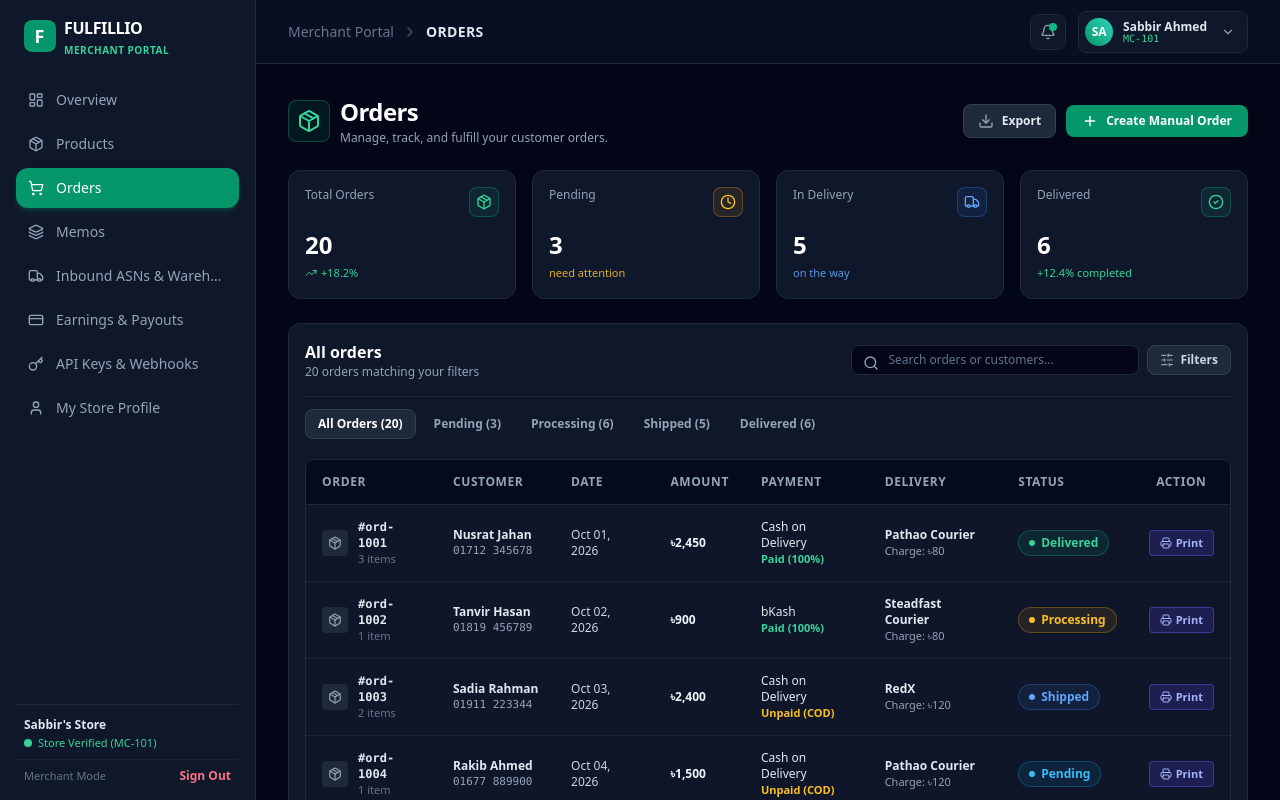
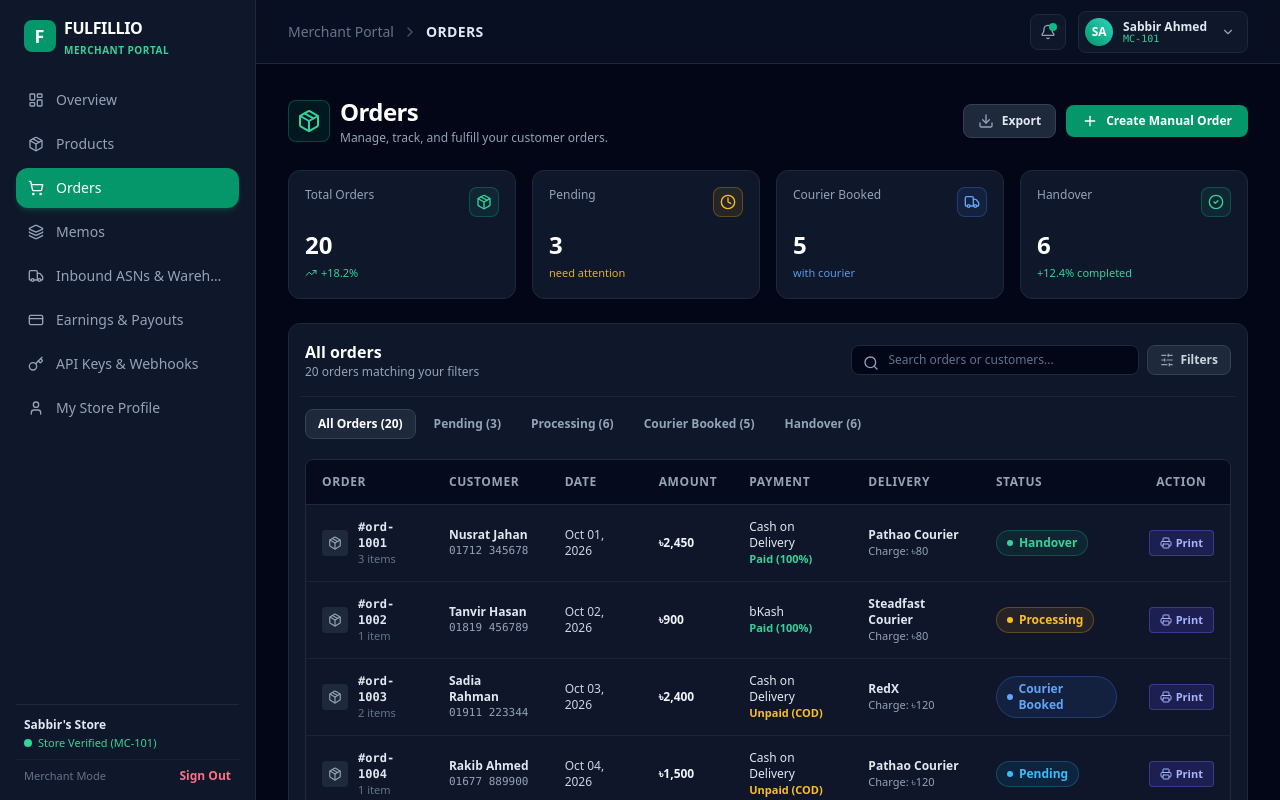
Before and after one commit to Fulfillio-online/Fulfillio, a Next.js app in the folder apps/web/: page /merchant/orders in a window 1280 px wide. Shown: the top 800 px of the page. Built offline with nearby package versions, Linux system fonts and the light colour scheme.

Commit message:
feat(orders): update Shipped and Delivered to Courier Booked and Handover in merchant portal

```diff
--- a/apps/web/src/features/merchant/portal/components/tabs/MerchantOrderDetailsTab.tsx
+++ b/apps/web/src/features/merchant/portal/components/tabs/MerchantOrderDetailsTab.tsx
@@ -86,14 +86,14 @@ export function MerchantOrderDetailsTab({
             isCompleted: order.status !== 'PENDING' && order.status !== 'ALLOCATED',
           },
           {
-            title: 'Out for Delivery',
-            description: 'Package is out with the local delivery rider.',
+            title: 'Courier Booked',
+            description: 'Order booked with courier and parcel packed for dispatch.',
             timestamp: `${order.date}, 06:00 PM`,
             isCompleted: order.status === 'DISPATCHED' || order.status === 'DELIVERED',
           },
           {
-            title: 'Delivered',
-            description: 'Package successfully delivered to the customer.',
+            title: 'Handover Completed',
+            description: 'Package successfully handed over to courier / customer delivery.',
             timestamp: `${order.date}, 08:15 PM`,
             isCompleted: order.status === 'DELIVERED',
           },
@@ -105,14 +105,14 @@ export function MerchantOrderDetailsTab({
         return (
           <span className="inline-flex items-center gap-1.5 px-3 py-1 rounded-full text-xs font-semibold bg-emerald-500/10 text-emerald-400 border border-emerald-500/30">
             <span className="h-1.5 w-1.5 rounded-full bg-emerald-400" />
-            Delivered
+            Handover
           </span>
         );
       case 'DISPATCHED':
         return (
           <span className="inline-flex items-center gap-1.5 px-3 py-1 rounded-full text-xs font-semibold bg-blue-500/10 text-blue-400 border border-blue-500/30">
             <span className="h-1.5 w-1.5 rounded-full bg-blue-400" />
-            Shipped
+            Courier Booked
           </span>
         );
       case 'PACKED':
--- a/apps/web/src/features/merchant/portal/components/tabs/MerchantOrdersTab.tsx
+++ b/apps/web/src/features/merchant/portal/components/tabs/MerchantOrdersTab.tsx
@@ -35,7 +35,7 @@ interface MerchantOrdersTabProps {
   onTriggerToast: (msg: string) => void;
 }
 
-type TabFilter = 'ALL' | 'PENDING' | 'PROCESSING' | 'SHIPPED' | 'DELIVERED';
+type TabFilter = 'ALL' | 'PENDING' | 'PROCESSING' | 'COURIER_BOOKED' | 'HANDOVER';
 
 export function MerchantOrdersTab({
   orders,
@@ -56,13 +56,13 @@ export function MerchantOrdersTab({
   const stats = useMemo(() => {
     const total = orders.length;
     const pending = orders.filter((o) => o.status === 'PENDING').length;
-    const inDelivery = orders.filter((o) => o.status === 'DISPATCHED').length;
-    const delivered = orders.filter((o) => o.status === 'DELIVERED').length;
+    const courierBooked = orders.filter((o) => o.status === 'DISPATCHED').length;
+    const handover = orders.filter((o) => o.status === 'DELIVERED').length;
     const processing = orders.filter(
       (o) => o.status === 'ALLOCATED' || o.status === 'PICKED' || o.status === 'PACKED',
     ).length;
 
-    return { total, pending, inDelivery, delivered, processing };
+    return { total, pending, inDelivery: courierBooked, courierBooked, delivered: handover, handover, processing };
   }, [orders]);
 
   // Filter Orders by Tab and Search
@@ -77,8 +77,8 @@ export function MerchantOrdersTab({
         o.status !== 'PACKED'
       )
         return false;
-      if (activeTab === 'SHIPPED' && o.status !== 'DISPATCHED') return false;
-      if (activeTab === 'DELIVERED' && o.status !== 'DELIVERED') return false;
+      if (activeTab === 'COURIER_BOOKED' && o.status !== 'DISPATCHED') return false;
+      if (activeTab === 'HANDOVER' && o.status !== 'DELIVERED') return false;
 
       // Search filter
       if (searchQuery.trim()) {
@@ -150,14 +150,14 @@ export function MerchantOrdersTab({
         return (
           <span className="inline-flex items-center gap-1.5 px-2.5 py-1 rounded-full text-xs font-semibold bg-emerald-500/10 text-emerald-400 border border-emerald-500/30">
             <span className="h-1.5 w-1.5 rounded-full bg-emerald-400"></span>
-            Delivered
+            Handover
           </span>
         );
       case 'DISPATCHED':
         return (
           <span className="inline-flex items-center gap-1.5 px-2.5 py-1 rounded-full text-xs font-semibold bg-blue-500/10 text-blue-400 border border-blue-500/30">
             <span className="h-1.5 w-1.5 rounded-full bg-blue-400"></span>
-            Shipped
+            Courier Booked
           </span>
         );
       case 'PACKED':
@@ -254,30 +254,30 @@ export function MerchantOrdersTab({
           </div>
         </div>
 
-        {/* Card 3: In Delivery */}
+        {/* Card 3: Courier Booked */}
         <div className="bg-slate-900 border border-slate-800 rounded-xl p-3 sm:p-4 flex flex-col justify-between shadow-sm">
           <div className="flex justify-between items-start">
-            <span className="text-[11px] sm:text-xs font-medium text-slate-400">In Delivery</span>
+            <span className="text-[11px] sm:text-xs font-medium text-slate-400">Courier Booked</span>
             <div className="p-1.5 bg-blue-500/10 border border-blue-500/30 rounded-lg text-blue-400">
               <Truck className="h-3.5 w-3.5 sm:h-4 sm:w-4" />
             </div>
           </div>
           <div className="mt-2.5 sm:mt-3">
-            <div className="text-xl sm:text-2xl font-extrabold text-white">{stats.inDelivery}</div>
-            <div className="text-[10px] sm:text-[11px] text-blue-400/90 font-medium mt-1 truncate">on the way</div>
+            <div className="text-xl sm:text-2xl font-extrabold text-white">{stats.courierBooked}</div>
+            <div className="text-[10px] sm:text-[11px] text-blue-400/90 font-medium mt-1 truncate">with courier</div>
           </div>
         </div>
 
-        {/* Card 4: Delivered */}
+        {/* Card 4: Handover */}
         <div className="bg-slate-900 border border-slate-800 rounded-xl p-3 sm:p-4 flex flex-col justify-between shadow-sm">
           <div className="flex justify-between items-start">
-            <span className="text-[11px] sm:text-xs font-medium text-slate-400">Delivered</span>
+            <span className="text-[11px] sm:text-xs font-medium text-slate-400">Handover</span>
             <div className="p-1.5 bg-emerald-500/10 border border-emerald-500/30 rounded-lg text-emerald-400">
               <CheckCircle2 className="h-3.5 w-3.5 sm:h-4 sm:w-4" />
             </div>
           </div>
           <div className="mt-2.5 sm:mt-3">
-            <div className="text-xl sm:text-2xl font-extrabold text-white">{stats.delivered}</div>
+            <div className="text-xl sm:text-2xl font-extrabold text-white">{stats.handover}</div>
             <div className="text-[10px] sm:text-[11px] text-emerald-400 font-medium mt-1 truncate">+12.4% completed</div>
           </div>
         </div>
@@ -363,29 +363,29 @@ export function MerchantOrdersTab({
           </button>
           <button
             onClick={() => {
-              setActiveTab('SHIPPED');
+              setActiveTab('COURIER_BOOKED');
               setCurrentPage(1);
             }}
             className={`px-3 py-1.5 rounded-lg text-xs font-semibold transition-colors shrink-0 cursor-pointer ${
-              activeTab === 'SHIPPED'
+              activeTab === 'COURIER_BOOKED'
                 ? 'bg-slate-800 text-white border border-slate-700'
                 : 'text-slate-400 hover:text-slate-200 hover:bg-slate-800/50'
             }`}
           >
-            Shipped ({stats.inDelivery})
+            Courier Booked ({stats.courierBooked})
           </button>
           <button
             onClick={() => {
-              setActiveTab('DELIVERED');
+              setActiveTab('HANDOVER');
               setCurrentPage(1);
             }}
             className={`px-3 py-1.5 rounded-lg text-xs font-semibold transition-colors shrink-0 cursor-pointer ${
-              activeTab === 'DELIVERED'
+              activeTab === 'HANDOVER'
                 ? 'bg-slate-800 text-white border border-slate-700'
                 : 'text-slate-400 hover:text-slate-200 hover:bg-slate-800/50'
             }`}
           >
-            Delivered ({stats.delivered})
+            Handover ({stats.handover})
           </button>
         </div>
 
--- a/apps/web/src/features/merchant/portal/mockData.ts
+++ b/apps/web/src/features/merchant/portal/mockData.ts
@@ -321,14 +321,14 @@ export const INITIAL_MERCHANT_ORDERS: MerchantOrderItem[] = [
         isCompleted: true,
       },
       {
-        title: 'Out for Delivery',
-        description: 'Package is out with the local delivery rider.',
+        title: 'Courier Booked',
+        description: 'Order booked with courier and parcel packed for dispatch.',
         timestamp: 'Oct 01, 2026, 09:00 PM',
         isCompleted: true,
       },
       {
-        title: 'Delivered',
-        description: 'Package successfully delivered to the customer.',
+        title: 'Handover Completed',
+        description: 'Package successfully handed over to courier / customer delivery.',
         timestamp: 'Oct 01, 2026, 11:15 PM',
         isCompleted: true,
       },
@@ -508,7 +508,7 @@ export const INITIAL_MERCHANT_ORDERS: MerchantOrderItem[] = [
     memoCode: 'MEMO-FESTIVE-01',
     status: 'DELIVERED',
     courier: 'Steadfast Courier',
-    courierStatus: 'Delivered',
+    courierStatus: 'Handover',
     trackingId: 'STE-992381',
     consignmentId: 'CN-901238',
     paymentMethod: 'Card',
@@ -581,7 +581,7 @@ export const INITIAL_MERCHANT_ORDERS: MerchantOrderItem[] = [
     memoCode: 'MEMO-DEFAULT',
     status: 'DELIVERED',
     courier: 'Steadfast Courier',
-    courierStatus: 'Delivered',
+    courierStatus: 'Handover',
     trackingId: 'STE-551029',
     paymentMethod: 'Cash on Delivery',
     paymentStatus: 'Paid',
```
